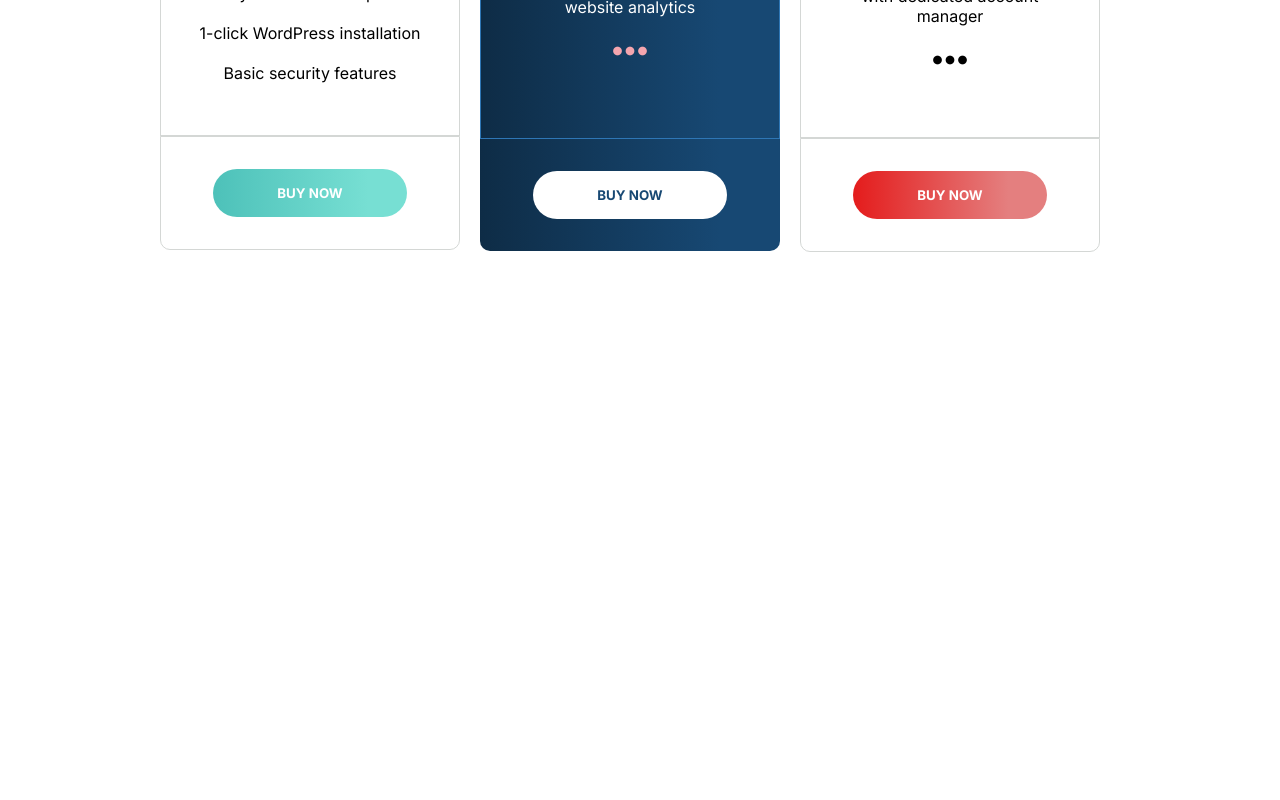
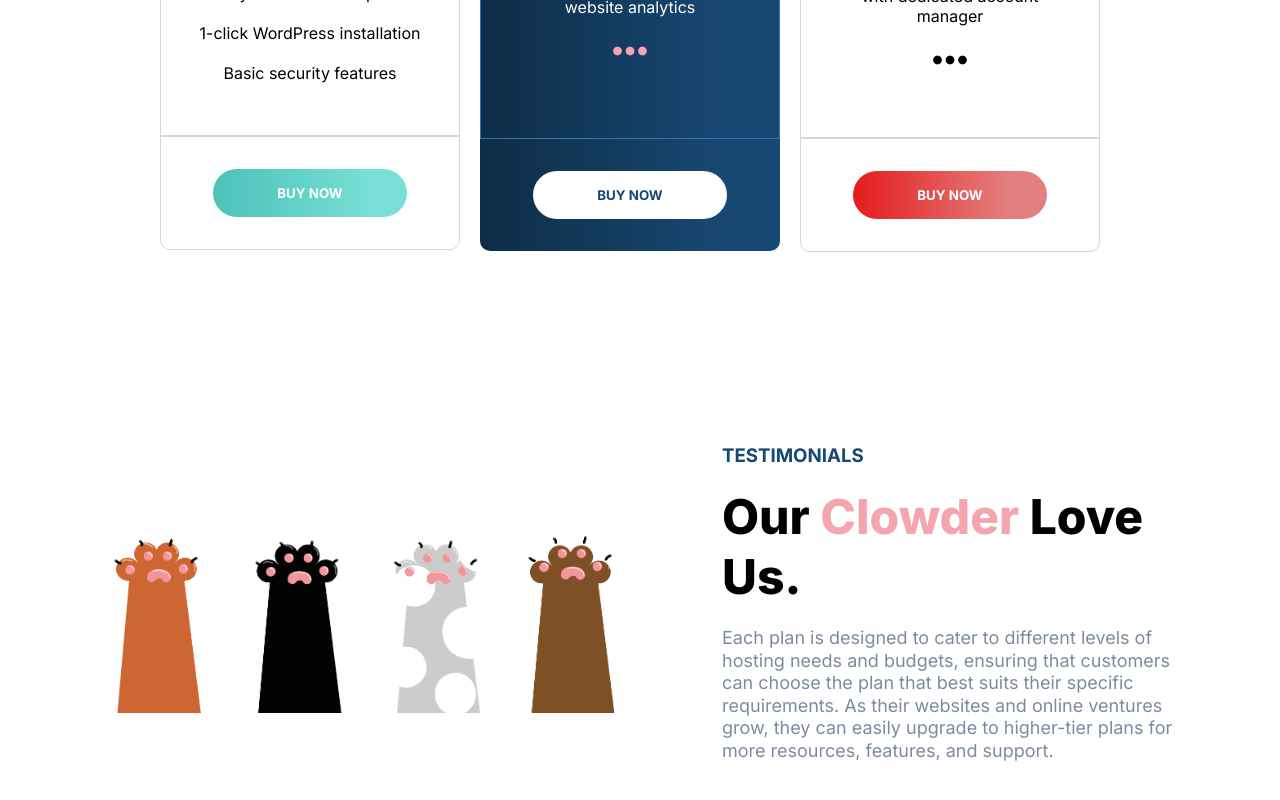
Before and after one commit to mpfuns/meow-hosting, a React (Create React App) app: page / in a window 1280 px wide. Shown: the part 5211-6011 px from the top of the page. Before the commit the page ends 5559 px from the top, so only its background shows below. Built offline with nearby package versions, Linux system fonts and the light colour scheme.

Commit message:
set testimon comp

```diff
--- a/src/App.js
+++ b/src/App.js
@@ -6,6 +6,7 @@ import Quality from './Comps/Quality';
 import Steps from './Comps/Steps';
 import Value from './Comps/Value';
 import Pricing from './Comps/Pricing';
+import Testimon from './Comps/Testimon';
 function App() {
   return (
     <div className="App">
@@ -16,6 +17,7 @@ function App() {
       <Steps />
       <Value />
       <Pricing />
+      <Testimon />
     </div>
   );
 }
--- a/src/Comps/Testimon.js
+++ b/src/Comps/Testimon.js
@@ -0,0 +1,21 @@
+export default function  Testimon (){
+
+
+    return (
+        <div className="container--big-row">
+        <div className="steps-container">
+        <figure className="content--img-container"><img  src="cats-paw-5325371.png"/></figure>
+        <div className="content--description">
+            <h3 className="content-section--2title special-color content--text-right">TESTIMONIALS</h3>
+            <h1 className="content-section--1title content--text-right">Our <span className="special-color-1">Clowder</span> Love Us.</h1>
+            <p className="content-section--para content-section--para-left">Each plan is designed to cater to different levels of hosting needs and budgets, ensuring that customers can choose the plan that best suits their specific requirements. As their websites and online ventures grow, they can easily upgrade to higher-tier plans for more resources, features, and support.</p>
+            <div>
+
+            </div>
+        </div>
+
+        </div>
+        </div>
+
+        )
+}
```
Also changed, not shown: public/cats-paw-5325371.png (added), public/paws-5491105.png (added).
